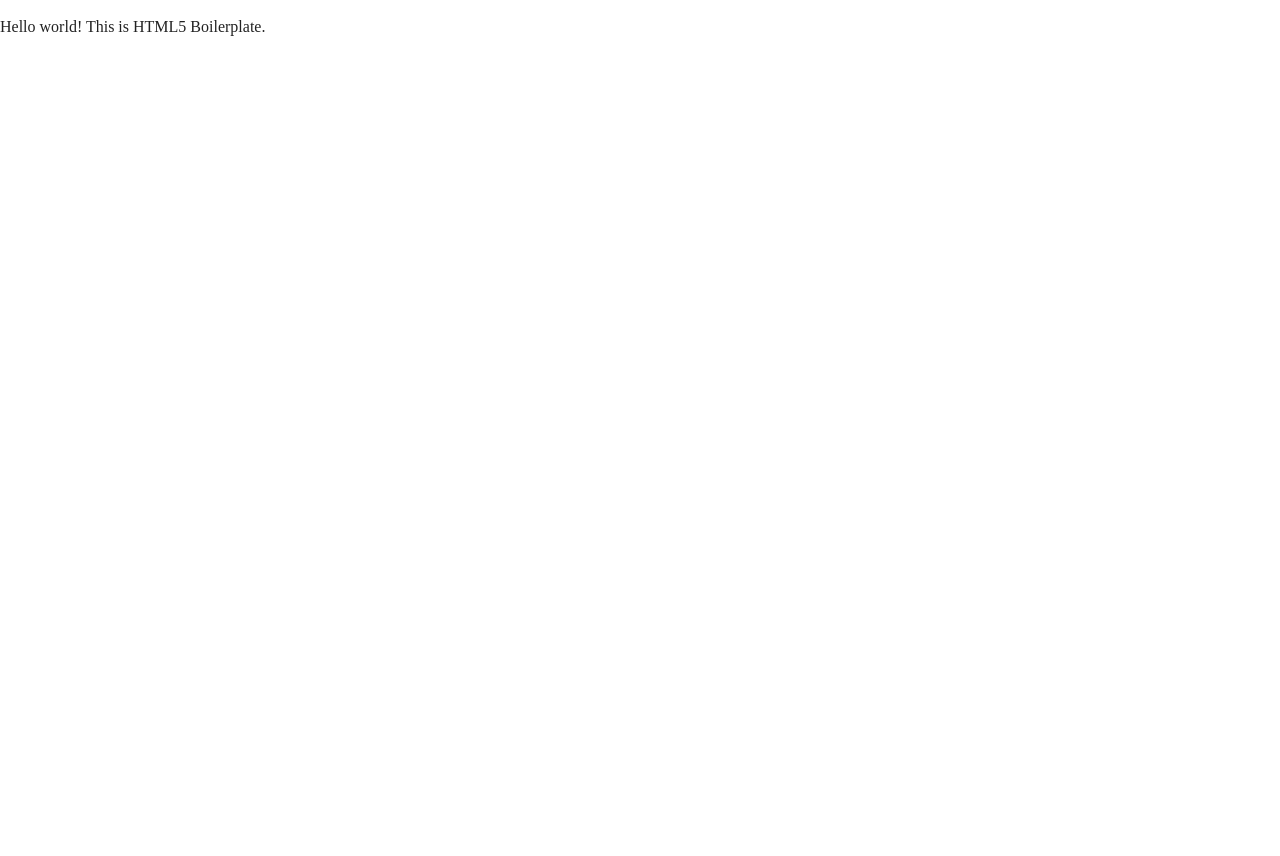
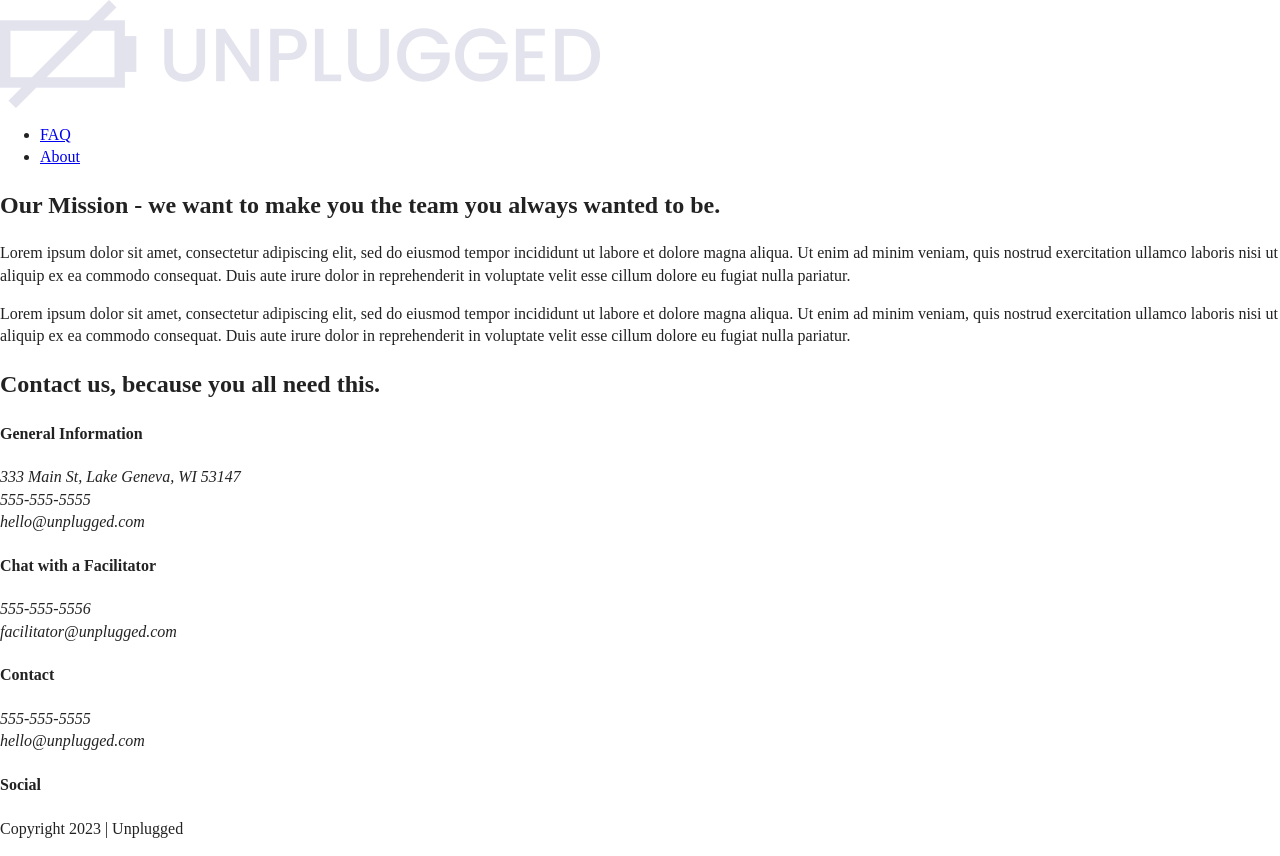
Before and after one commit to cgoing2215/unplugged-project, a plain HTML site: page about-page/index.html in a window 1280 px wide. Before the commit the page ends 800 px from the top, so only its background shows below. Drawn offline with Linux system fonts and the light colour scheme; files that its build step writes are made by us from their sources; files whose address does not match are found by name.

Commit message:
Updated html skeleton of About page

```diff
--- a/about-page/index.html
+++ b/about-page/index.html
@@ -3,7 +3,7 @@
 
 <head>
   <meta charset="utf-8">
-  <title></title>
+  <title>Unplugged | About</title>
   <meta name="description" content="">
   <meta name="viewport" content="width=device-width, initial-scale=1">
 
@@ -23,9 +23,111 @@
 </head>
 
 <body>
+  <header>
+    <div class="content-wrapper">
+      <a href="#">
+        <img src="../unplugged-design-docs/img/unpluggedlogo.png" alt="unplugged logo">
+      </a>
+      <div class="header-divider"></div>
+      <nav>
+        <ul>
+          <li><a href="../faq-page/index.html" target="_blank">FAQ</a></li>
+          <li><a href="#" target="_blank">About</a></li>
+        </ul>
+      </nav>
+    </div>
+  </header>
 
-  <!-- Add your site or application content here -->
-  <p>Hello world! This is HTML5 Boilerplate.</p>
+  <main>
+    <section class="mission">
+      <div class="content-wrapper">
+        <h2>Our Mission - we want to make you the team you always wanted to be.</h2>
+        <article>
+          <div>
+            <p class="mission-content">
+              Lorem ipsum dolor sit amet, consectetur adipiscing elit, sed do
+              eiusmod tempor incididunt ut labore et dolore magna aliqua. Ut
+              enim ad minim veniam, quis nostrud exercitation ullamco laboris
+              nisi ut aliquip ex ea commodo consequat. Duis aute irure dolor
+              in reprehenderit in voluptate velit esse cillum dolore eu fugiat
+              nulla pariatur.
+            </p>
+            <p class="mission-content">
+              Lorem ipsum dolor sit amet, consectetur adipiscing elit, sed do
+              eiusmod tempor incididunt ut labore et dolore magna aliqua. Ut
+              enim ad minim veniam, quis nostrud exercitation ullamco laboris
+              nisi ut aliquip ex ea commodo consequat. Duis aute irure dolor
+              in reprehenderit in voluptate velit esse cillum dolore eu fugiat
+              nulla pariatur.
+            </p>
+          </div>
+        </article>
+      </div>
+    </section>
+
+    <section class="map">
+      <figure></figure>
+    </section>
+
+    <section class="contact-section">
+      <div class="content-wrapper">
+        <h2>Contact us, because you all need this.</h2>
+        <div>
+          <h4>General Information</h4>
+          <address>
+            333 Main St, Lake Geneva, WI 53147<br>
+            555-555-5555<br>
+            hello@unplugged.com
+          </address>
+        </div>
+        <div>
+          <h4>Chat with a Facilitator</h4>
+          <address>
+            555-555-5556<br>
+            facilitator@unplugged.com
+          </address>
+        </div>
+      </div>
+    </section>
+  </main>
+
+  <footer>
+    <div class="content-wrapper">
+      <div class="footer-section">
+        <!-- Contact Info -->
+        <div class="Contact">
+          <h4>Contact</h4>
+          <address>
+            <p>
+              555-555-5555<br>
+              hello@unplugged.com
+            </p>
+          </address>
+        </div>
+        <!-- Social Info -->
+        <div class="social">
+          <h4>Social</h4>
+          <div class="social-icons">
+            <p>
+              <a href="https://facebook.com/Skillcrush/" target="_blank"></a>
+            </p>
+            <p>
+              <a href="https://twitter.com/Skillcrush/" target="_blank"></a>
+            </p>
+            <p>
+              <a href="https://instagram.com/Skillcrush/" target="_blank"></a>
+            </p>
+          </div>
+        </div>
+      </div>
+    </div>
+      <!-- Copyright Info -->
+    <div class="copyright">
+      <p>Copyright 2023 | Unplugged</p>
+    </div>
+  </footer>
+
+
   <script src="../js/vendor/modernizr-3.11.2.min.js"></script>
   <script src="../js/plugins.js"></script>
   <script src="../js/main.js"></script>
```
